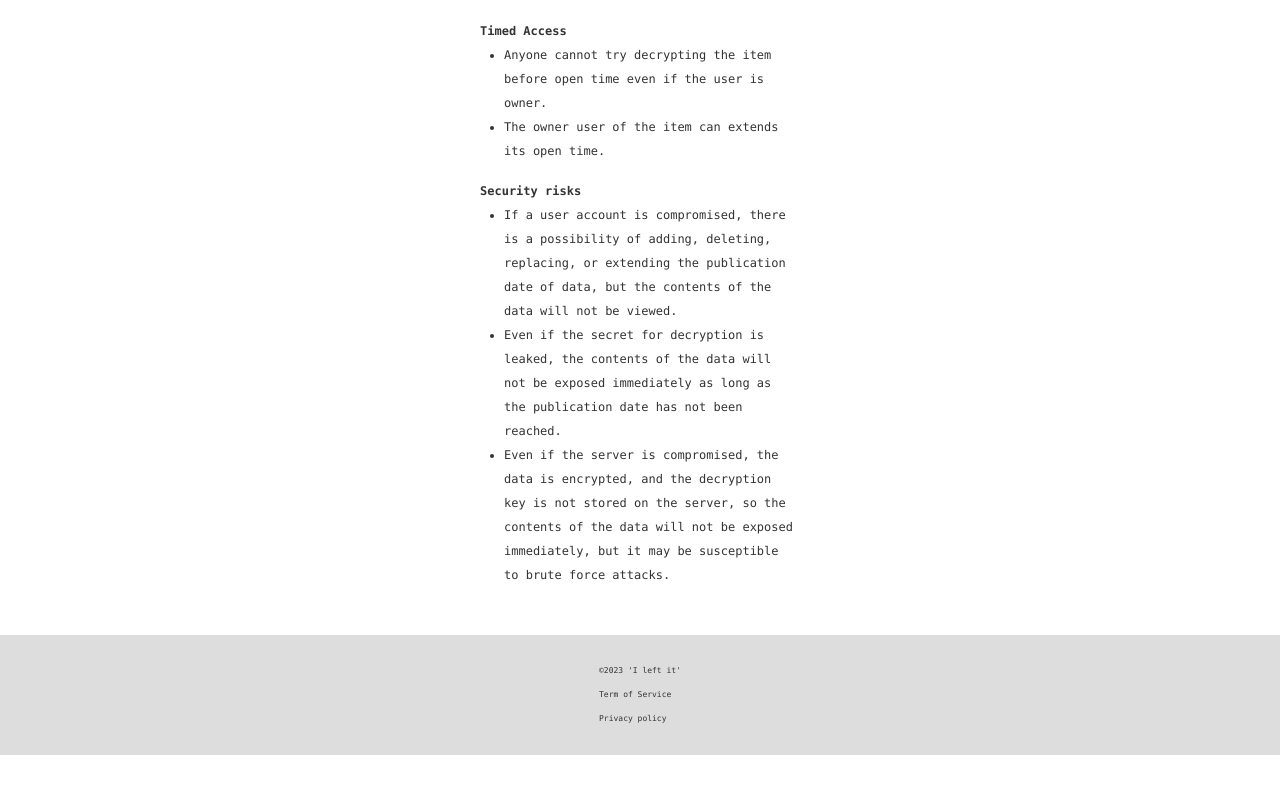
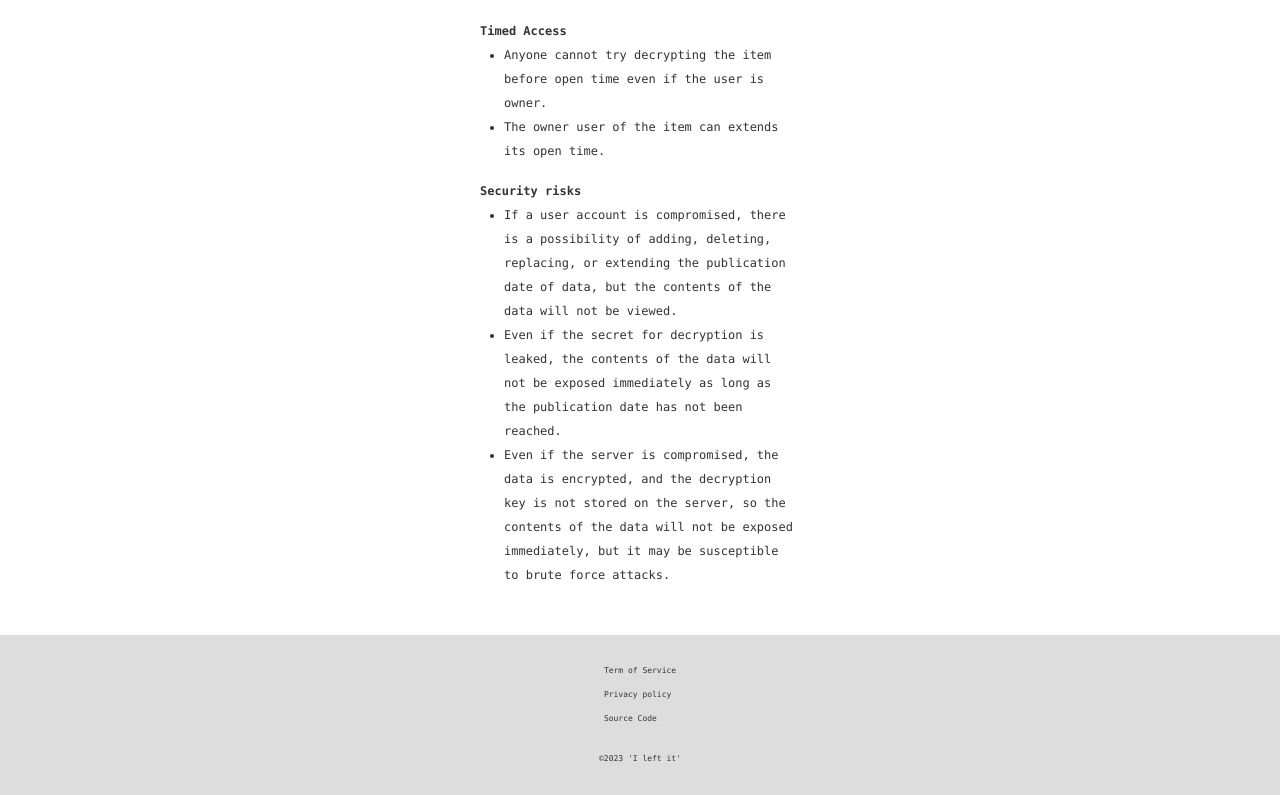
Before and after one commit to iwate/ileftit, a Next.js app: page / in a window 1280 px wide. Shown: the part 1731-2526 px from the top of the page. Before the commit the page ends 2486 px from the top, so only its background shows below. Built offline with nearby package versions, Linux system fonts and the light colour scheme; no server answers.

Commit message:
modify footer

```diff
--- a/pages/_app.tsx
+++ b/pages/_app.tsx
@@ -9,13 +9,16 @@ function Footer() {
   const { data: session } = useSession();
   return (
     <footer>
+      <section>
       <ul>
-        <li>&copy;2023 &apos;I left it&apos;</li>
         <li>
           <Link href="/tos/">Term of Service</Link>
         </li>
         <li>
           <Link href="/privacy/">Privacy policy</Link>
+        </li>
+        <li>
+          <Link href="https://github.com/iwate/ileftit">Source Code</Link>
         </li>
       </ul>
       {session?.user && (
@@ -31,6 +34,8 @@ function Footer() {
           </li>
         </ul>
       )}
+      </section>
+      <p>&copy;2023 &apos;I left it&apos;</p>
     </footer>
   );
 }
--- a/styles/main.css
+++ b/styles/main.css
@@ -259,6 +259,7 @@ caption {
 
 footer {
   display: flex;
+  flex-direction: column;
   justify-content: center;
   font-size: 0.5em;
   gap: 32px;
@@ -266,10 +267,20 @@ footer {
   margin-top: 32px;
   background-color: var(--color-footer);
 }
+footer section {
+  display: flex;
+  flex-direction: row;
+  justify-content: center;
+  gap: 32px;
+
+}
 footer ul {
   display: flex;
   flex-direction: column;
   gap: 16px;
+}
+footer p {
+  text-align: center;
 }
 
 #lp {
```
